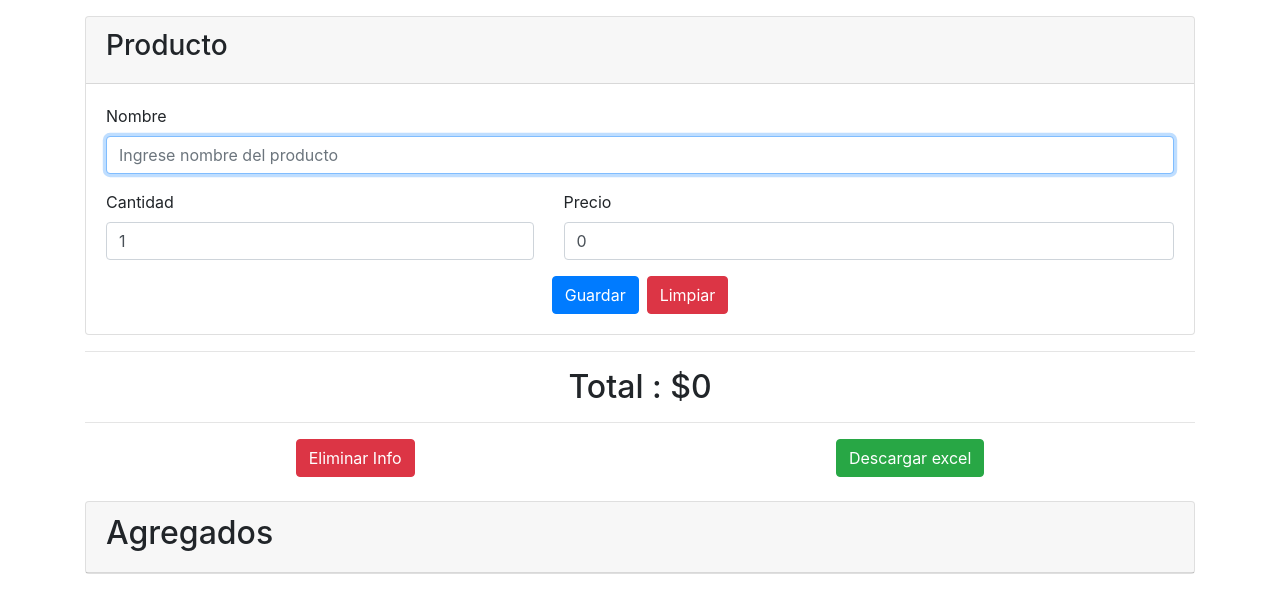
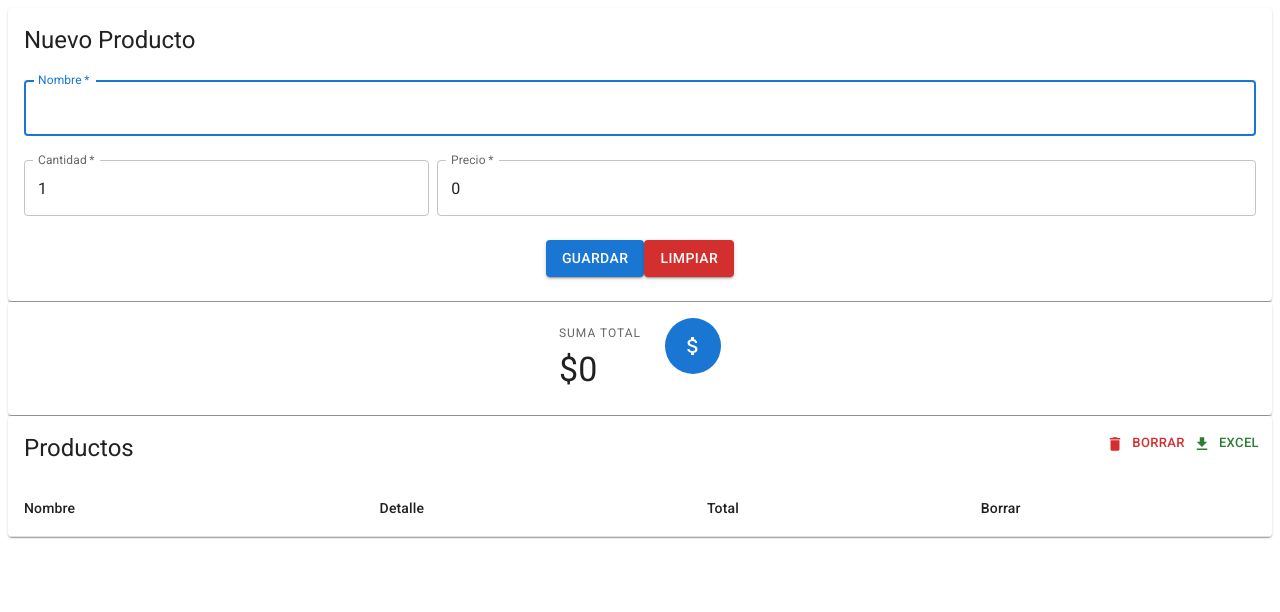
Before and after one commit to felcadev/carritodecompras, a React (Create React App) app: page / in a window 1280 px wide. Shown: the top 612 px of the page. Built offline with nearby package versions, Linux system fonts and the light colour scheme.

Commit message:
nueva version con material ui

```diff
--- a/package.json
+++ b/package.json
@@ -3,12 +3,17 @@
   "version": "0.1.0",
   "private": true,
   "dependencies": {
+    "@emotion/react": "^11.7.1",
+    "@emotion/styled": "^11.6.0",
+    "@mui/icons-material": "^5.2.5",
+    "@mui/material": "^5.2.8",
     "@testing-library/jest-dom": "^5.16.1",
     "@testing-library/react": "^12.1.2",
     "@testing-library/user-event": "^13.5.0",
     "file-saver": "^2.0.5",
     "react": "^17.0.2",
     "react-dom": "^17.0.2",
+    "react-router-dom": "^6.2.1",
     "react-scripts": "5.0.0",
     "web-vitals": "^2.1.3",
     "xlsx": "^0.17.4"
--- a/public/index.html
+++ b/public/index.html
@@ -1,14 +1,12 @@
 <!DOCTYPE html>
 <html lang="en">
+
 <head>
   <meta charset="utf-8" />
   <link rel="icon" href="%PUBLIC_URL%/favicon.ico" />
   <meta name="viewport" content="width=device-width, initial-scale=1" />
   <meta name="theme-color" content="#000000" />
-    <meta
-      name="description"
-      content="Un carrito de compras hecho en react"
-    />
+  <meta name="description" content="Un carrito de compras hecho en react" />
   <link rel="apple-touch-icon" href="%PUBLIC_URL%/logo192.png" />
   <!--
       manifest.json provides metadata used when your web app is installed on a
@@ -24,10 +22,14 @@
       work correctly both with client-side routing and a non-root public URL.
       Learn how to configure a non-root public URL by running `npm run build`.
     -->
-    <link rel="stylesheet" href="https://maxcdn.bootstrapcdn.com/bootstrap/4.0.0/css/bootstrap.min.css" integrity="sha384-Gn5384xqQ1aoWXA+058RXPxPg6fy4IWvTNh0E263XmFcJlSAwiGgFAW/dAiS6JXm" crossorigin="anonymous">
+  <!-- <link rel="stylesheet" href="https://maxcdn.bootstrapcdn.com/bootstrap/4.0.0/css/bootstrap.min.css" integrity="sha384-Gn5384xqQ1aoWXA+058RXPxPg6fy4IWvTNh0E263XmFcJlSAwiGgFAW/dAiS6JXm" crossorigin="anonymous"> -->
+  <link rel="stylesheet" href="https://fonts.googleapis.com/css?family=Roboto:300,400,500,700&display=swap" />
+  <link rel="stylesheet" href="https://fonts.googleapis.com/icon?family=Material+Icons" />
+
 
   <title>Carrito de compras</title>
 </head>
+
 <body>
   <noscript>You need to enable JavaScript to run this app.</noscript>
   <div id="root"></div>
@@ -44,8 +46,15 @@
 
     -->
 
-    <script src="https://code.jquery.com/jquery-3.2.1.slim.min.js" integrity="sha384-KJ3o2DKtIkvYIK3UENzmM7KCkRr/rE9/Qpg6aAZGJwFDMVNA/GpGFF93hXpG5KkN" crossorigin="anonymous"></script>
-    <script src="https://cdnjs.cloudflare.com/ajax/libs/popper.js/1.12.9/umd/popper.min.js" integrity="sha384-ApNbgh9B+Y1QKtv3Rn7W3mgPxhU9K/ScQsAP7hUibX39j7fakFPskvXusvfa0b4Q" crossorigin="anonymous"></script>
-    <script src="https://maxcdn.bootstrapcdn.com/bootstrap/4.0.0/js/bootstrap.min.js" integrity="sha384-JZR6Spejh4U02d8jOt6vLEHfe/JQGiRRSQQxSfFWpi1MquVdAyjUar5+76PVCmYl" crossorigin="anonymous"></script>
+  <script src="https://code.jquery.com/jquery-3.2.1.slim.min.js"
+    integrity="sha384-KJ3o2DKtIkvYIK3UENzmM7KCkRr/rE9/Qpg6aAZGJwFDMVNA/GpGFF93hXpG5KkN" crossorigin="anonymous">
+  </script>
+  <script src="https://cdnjs.cloudflare.com/ajax/libs/popper.js/1.12.9/umd/popper.min.js"
+    integrity="sha384-ApNbgh9B+Y1QKtv3Rn7W3mgPxhU9K/ScQsAP7hUibX39j7fakFPskvXusvfa0b4Q" crossorigin="anonymous">
+  </script>
+  <script src="https://maxcdn.bootstrapcdn.com/bootstrap/4.0.0/js/bootstrap.min.js"
+    integrity="sha384-JZR6Spejh4U02d8jOt6vLEHfe/JQGiRRSQQxSfFWpi1MquVdAyjUar5+76PVCmYl" crossorigin="anonymous">
+  </script>
 </body>
+
 </html>
--- a/src/App.jsx
+++ b/src/App.jsx
@@ -1,3 +1,4 @@
+import { Box, Divider } from '@mui/material';
 import React, { useEffect, useState } from 'react'
 import ListItems from './components/ListItems';
 import Modal from './components/Modal';
@@ -8,7 +9,7 @@ import { exportToCSV } from './helpers/excelHelper';
 
 const KEY = 'productos';
 
-const App = () => {
+const App = React.memo(() => {
 
   const [productos, setProductos] = useState([]);
   const [total, setTotal] = useState(0);
@@ -29,7 +30,7 @@ const App = () => {
     let sum = 0
     productos.forEach(p => sum += p.count * p.price);
     setTotal(sum);
-}, [productos])
+  }, [productos])
 
   useEffect(() => {
     localStorage.setItem(KEY, JSON.stringify(productos));
@@ -42,26 +43,36 @@ const App = () => {
   const handleDownloadExcel = () => {
     if (productos.length < 1) return;
     let dataToExcel = productos.map(({ name, price, count }) => ({ Nombre: name, Precio: parseInt(price), Cantidad: parseInt(count), Total: count * price }));
-    dataToExcel  = [...dataToExcel, { Cantidad: 'Total', Total: total}]
+    dataToExcel = [...dataToExcel, { Cantidad: 'Total', Total: total }]
     exportToCSV(dataToExcel, 'CarritoDeCompras');
   }
 
   return (
-    <div className='container mt-3'>
+    // <div className='container'>
+    //   {/* <NewItem setProductos={setProductos} /> */}
+
+    //   <Summary total={total} />
+    //   <Divider />
+    //   <ListItems productos={productos} setProductos={setProductos} handleExcel={handleDownloadExcel} handleCleanData={handleCleanData} />
+
+    // </div>
+
+    <Box
+      sx={{
+        display: 'flex',
+        flexDirection: 'column',
+        justifyContent: 'space-between',
+        borderRadius: 1,
+      }}
+    >
       <NewItem setProductos={setProductos} />
+      <Divider />
+      <Summary total={total} />
+      <Divider />
+      <ListItems productos={productos} setProductos={setProductos} handleExcel={handleDownloadExcel} handleCleanData={handleCleanData} />
 
-      <Summary total={total} />
-
-      <div className='d-flex justify-content-around mb-4'>
-        <button className='btn btn-danger' data-toggle="modal" data-target="#exampleModal">Eliminar Info</button>
-        <button className='btn btn-success' onClick={handleDownloadExcel}>Descargar excel</button>
-      </div>
-
-      <ListItems productos={productos} setProductos={setProductos} />
-
-      <Modal title={titleModal} bodyText={bodyModal} handleEvent={handleCleanData} />
-    </div>
+    </Box>
   );
-}
+})
 
 export default App;
--- /dev/null
+++ b/src/RouterApp.jsx
@@ -0,0 +1,15 @@
+
+import React from 'react'
+import { BrowserRouter, Route, Routes } from 'react-router-dom'
+import App from './App'
+
+export const RouterApp = () => {
+    return (
+        <BrowserRouter>
+            <Routes >
+                <Route path="/" element={<App />} />
+                <Route path="*" element={<App />} />
+            </Routes>
+        </BrowserRouter>
+    )
+}
--- /dev/null
+++ b/src/components/AlertDialog.jsx
@@ -0,0 +1,36 @@
+import * as React from 'react';
+import Button from '@mui/material/Button';
+import Dialog from '@mui/material/Dialog';
+import DialogActions from '@mui/material/DialogActions';
+import DialogContent from '@mui/material/DialogContent';
+import DialogContentText from '@mui/material/DialogContentText';
+import DialogTitle from '@mui/material/DialogTitle';
+
+export default function AlertDialog({open, titleText, bodyText, handleAccept, handleCancel, acceptText = 'Aceptar', cancelText = 'Cancelar'}) {
+
+  return (
+    <div>
+      <Dialog
+        open={open}
+        onClose={handleCancel}
+        aria-labelledby="alert-dialog-title"
+        aria-describedby="alert-dialog-description"
+      >
+        <DialogTitle id="alert-dialog-title">
+          {titleText}
+        </DialogTitle>
+        <DialogContent>
+          <DialogContentText id="alert-dialog-description">
+            { bodyText }
+          </DialogContentText>
+        </DialogContent>
+        <DialogActions>
+          <Button onClick={handleCancel}>{cancelText}</Button>
+          <Button onClick={handleAccept} autoFocus>
+            {acceptText}
+          </Button>
+        </DialogActions>
+      </Dialog>
+    </div>
+  );
+}
--- a/src/components/ListItems.jsx
+++ b/src/components/ListItems.jsx
@@ -1,22 +1,153 @@
-import React from 'react'
+import React, { useState } from 'react'
+import { currencyFormat } from '../helpers/currencyHelper';
+import DeleteIcon from '@mui/icons-material/Delete';
+import DownloadIcon from '@mui/icons-material/Download';
 
-import Item from './Item'
+import {
+    Box,
+    Button,
+    Card,
+    CardHeader,
+    Table,
+    TableBody,
+    TableCell,
+    TableHead,
+    TableRow
+} from '@mui/material';
 
-export default function ListItems({ productos, setProductos }) {
+
+import AlertDialog from './AlertDialog';
+
+const ListItems = React.memo(({ productos, setProductos, handleExcel, handleCleanData }) => {
+
+
+    const [openDialogDelete, setOpenDialogDelete] = useState(false)
+    const [openDialogDeleteAllData, setOpenDialogDeleteAllData] = useState(false)
+    const [idProduct, setIdProduct] = useState("")
+
+
+    const handleAcceptDialogDelete = () => {
+        const newProductos = productos.filter(p => p.id !== idProduct);
+        setProductos([...newProductos]);
+        setOpenDialogDelete(false);
+    }
+
+    const handleCancelDialogDelete = () => {
+        setOpenDialogDelete(false);
+
+    }
 
     const deleteProducto = (id) => {
-        const newProductos = productos.filter(p => p.id !== id);
-        setProductos([...newProductos]);
+        setIdProduct(id)
+        setOpenDialogDelete(true);
+    }
+
+    const handleAcceptDialogAllData = () => {
+        handleCleanData();
+        setOpenDialogDeleteAllData(false);
+    }
+
+    const handleCancelDialogDeleteAllData = () => {
+        setOpenDialogDeleteAllData(false);
+
+    }
+
+    const deleteAllData = () => {
+        console.log('pase por aca');
+        setOpenDialogDeleteAllData(true);
     }
 
     return (
-        <div className='card'>
-            <div className="card-header">
-                <h2>Agregados</h2>
-            </div>
-            <div className="list-group">
-                {productos.map(p => <Item key={p.id} id={p.id} name={p.name} count={p.count} price={p.price} deleteProducto={deleteProducto} />)}
-            </div>
-        </div>
+
+        <Card >
+            <CardHeader
+                title="Productos"
+                action={
+                    <Box>
+                        <Button
+                            color="error"
+                            startIcon={<DeleteIcon fontSize="small" />}
+                            size="small"
+                            variant="text"
+                            onClick={deleteAllData}
+                        >
+                            Borrar
+                        </Button>
+                        <Button
+                            color="success"
+                            startIcon={<DownloadIcon fontSize="small" />}
+                            size="small"
+                            variant="text"
+                            onClick={handleExcel}
+                        >
+                            Excel
+                        </Button>
+                    </Box>}
+
+            />
+            <Box>
+                <Table>
+                    <TableHead>
+                        <TableRow>
+                            <TableCell>
+                                Nombre
+                            </TableCell>
+                            <TableCell>
+                                Detalle
+                            </TableCell>
+                            <TableCell>
+                                Total
+                            </TableCell>
+                            <TableCell>
+                                Borrar
+                            </TableCell>
+                        </TableRow>
+                    </TableHead>
+                    <TableBody>
+                        {productos.map((p) => (
+                            <TableRow
+                                hover
+                                key={p.id}
+                            >
+                                <TableCell>
+                                    {p.name}
+                                </TableCell>
+                                <TableCell>
+                                    {p.count} * {p.price}
+                                </TableCell>
+                                <TableCell>
+                                    {currencyFormat(parseInt(p.price * p.count))}
+                                </TableCell>
+                                <TableCell>
+                                    <Button
+                                        color="error"
+                                        startIcon={<DeleteIcon fontSize="small" />}
+                                        size="small"
+                                        variant="text"
+                                        onClick={() => { deleteProducto(p.id) }}
+                                    />
+                                </TableCell>
+                            </TableRow>
+                        ))}
+                    </TableBody>
+                </Table>
+            </Box>
+            <AlertDialog
+                open={openDialogDelete}
+                titleText={'Eliminar producto'}
+                bodyText={'¿Seguro de eliminar producto?'}
+                handleAccept={() => handleAcceptDialogDelete(idProduct)}
+                handleCancel={handleCancelDialogDelete}
+            />
+            <AlertDialog
+                open={openDialogDeleteAllData}
+                titleText={'Eliminar todos producto'}
+                bodyText={'¿Seguro de eliminar toda la información de los productos?'}
+                handleAccept={handleAcceptDialogAllData}
+                handleCancel={handleCancelDialogDeleteAllData}
+            />
+        </Card>
     )
-}
+})
+
+export default ListItems;
--- a/src/components/NewItem.jsx
+++ b/src/components/NewItem.jsx
@@ -1,8 +1,10 @@
-import React, { useState } from 'react'
+import { Button, Card, CardContent, Grid, TextField, Typography } from '@mui/material';
+import { Box } from '@mui/system';
+import React from 'react'
 import { generateID } from '../helpers/idGenerator';
 import useForm from '../hooks/useForm';
 
-export default function NewItem({ setProductos }) {
+const NewItem = React.memo(({ setProductos }) => {
 
     const defaultInputs = {
         name: '',
@@ -10,7 +12,7 @@ export default function NewItem({ setProductos }) {
         price: 0
     };
 
-    const [ inputValue, handleFormChange, handleResetForm ] = useForm(defaultInputs);
+    const [inputValue, handleFormChange, handleResetForm] = useForm(defaultInputs);
     const { name, count, price } = inputValue;
 
 
@@ -32,69 +34,78 @@ export default function NewItem({ setProductos }) {
 
 
     return (
+        <>
 
-        <div className="card">
-            <div className="card-header">
-                <h3>Producto</h3>
-            </div>
-            <div className="card-body">
-                <form onSubmit={handleSubmit}>
+            <Card>
+                <CardContent>
+                    <Box
+                        component="form"
+                        autoComplete="off"
+                    >
+                        <Grid container>
+                            <Typography variant="h5" component="h2" mb={3}>
+                                Nuevo Producto
+                            </Typography>
 
-                    <div className="form-group">
-                        <label>Nombre</label>
-                        <input
-                            type="text"
-                            className="form-control"
+                            <TextField
+                                required
+                                id="name"
                                 name='name'
-                            id='name'
+                                label="Nombre"
+                                value={name}
+                                fullWidth={true}
                                 autoFocus={true}
                                 placeholder="Ingrese nombre del producto"
-                            value={name}
                                 onChange={handleFormChange}
+                            />
+                            <Grid container direction="row" spacing={1} pt={3} pb={3}>
+                                <Grid item xs={4}>
+                                    <TextField
                                         required
-                        />
-                    </div>
-
-                    <div className="row">
-                        <div className="form-group col-5">
-                            <label>Cantidad</label>
-                            <input
-                                type="number"
+                                        id="outlined-required"
+                                        label="Cantidad"
+                                        type='number'
+                                        fullWidth={true}
                                         className="form-control"
                                         name='count'
                                         placeholder="Ingrese cantidad del producto"
-                                value={count} onChange={handleFormChange}
+                                        value={count}
+                                        onChange={handleFormChange}
+                                        InputProps={{ inputProps: { min: 0 } }}
+                                        />
+                                </Grid>
+                                <Grid item xs={8}>
+                                    <TextField
                                         required
-                                min={1}
-                            />
-                        </div>
-                        <div className="form-group col-7">
-                            <label>Precio</label>
-                            <input
-                                type="number"
+                                        id="outlined-required"
+                                        label="Precio"
+                                        type='number'
+                                        fullWidth={true}
                                         className="form-control"
                                         name='price'
                                         placeholder="Ingrese precio del producto"
                                         value={price}
                                         onChange={handleFormChange}
-                                required
-                                min={1}
+                                        InputProps={{ inputProps: { min: 0 } }}
                                         />
-                        </div>
-                    </div>
+                                </Grid>
+                            </Grid>
+                        </Grid>
+                        <Box textAlign='center'>
+                            <Button variant='contained' onClick={handleSubmit}>
+                                Guardar
+                            </Button>
+                            <Button variant='contained' color='error' onClick={handleReset}>
+                                Limpiar
+                            </Button>
+                        </Box>
+                    </Box>
+                </CardContent>
+            </Card>
 
-                    <div className='d-flex justify-content-center '>
-                        <button type="submit" className="btn btn-primary">Guardar</button>
-                        <button onClick={handleReset} className="btn btn-danger ml-2">Limpiar</button>
-                    </div>
-
-                </form>
-
-            </div>
-
-        </div>
+        </>
+    )
+})
 
 
-
-    )
-}
+export default NewItem;
--- a/src/components/Summary.jsx
+++ b/src/components/Summary.jsx
@@ -1,13 +1,49 @@
 import React from 'react'
 import { currencyFormat } from '../helpers/currencyHelper';
+import { Avatar, Card, CardContent, Grid, Typography } from '@mui/material';
+import AttachMoneyIcon from '@mui/icons-material/AttachMoney';
 
-export default function Summary({total}) {
+const Summary = React.memo(({total}) => {
 
     return (
-        <div className='text-center mt-2 mb-2'>
-            <hr />
-            <h2>Total : {currencyFormat(total)}</h2>
-            <hr />
-        </div>
+        <Card >
+        <CardContent>
+          <Grid
+            container
+            spacing={3}
+            sx={{ justifyContent: 'center' }}
+          >
+            <Grid item>
+              <Typography
+                color="textSecondary"
+                gutterBottom
+                variant="overline"
+              >
+                SUMA TOTAL
+              </Typography>
+              <Typography
+                color="textPrimary"
+                variant="h4"
+              >
+                {currencyFormat(total)}
+              </Typography>
+            </Grid>
+            <Grid item>
+              <Avatar
+                sx={{
+                  backgroundColor: 'primary.main',
+                  height: 56,
+                  width: 56
+                }}
+              >
+                <AttachMoneyIcon  />
+              </Avatar>
+            </Grid>
+          </Grid>
+        </CardContent>
+      </Card>
     )
-}
+})
+
+
+export default Summary;
--- a/src/index.js
+++ b/src/index.js
@@ -1,8 +1,11 @@
 import React from 'react';
 import ReactDOM from 'react-dom';
-import App from './App';
+// import App from './App';
+import { RouterApp } from './RouterApp';
 
 ReactDOM.render(
-  <App />,
+  <>
+    <RouterApp />
+  </>,
   document.getElementById('root')
 );
```
Also changed, not shown: src/components/Item.jsx (+5 -2 lines), src/components/Modal.jsx (+5 -2 lines), 8 other files (tests, documents, lock files or other folders). Lines whose indentation alone changed are shown as unchanged.
